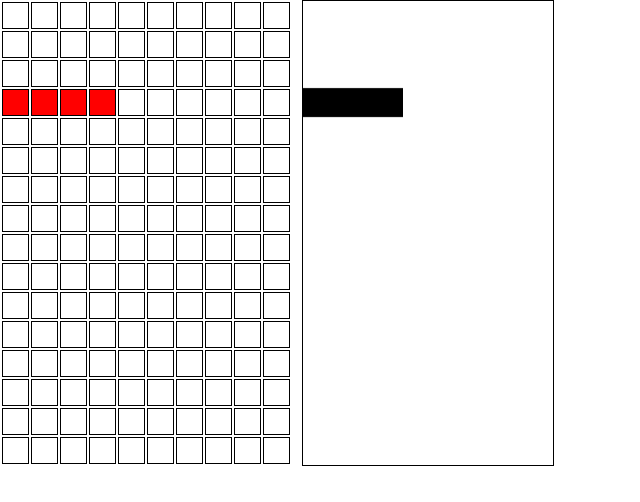
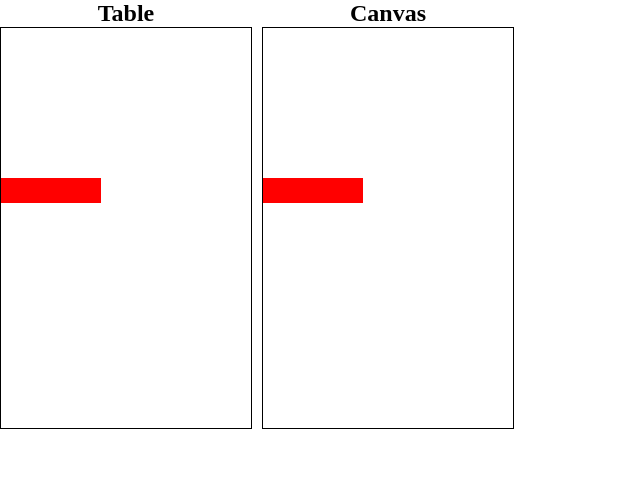
Before and after one commit to DigoErisdar/Tetris3, a Vue app: page / in a window 1280 px wide. Shown: the top 502 px of the page, without its empty margins (0-640 px from the left). Built offline with nearby package versions, Linux system fonts and the light colour scheme.

Commit message:
style canvas

```diff
--- a/src/components/CanvasWidget.vue
+++ b/src/components/CanvasWidget.vue
@@ -23,7 +23,8 @@ const matrix = useMatrix();
 const side = 25;
 
 function draw() {
-  for (const {position} of matrix.iter(props.matrix)) {
+  for (const {block, position} of matrix.iter(props.matrix)) {
+    ctx.value.fillStyle = block.color;
     ctx.value.fillRect(position.x * side, position.y * side, side, side);
   }
 }
--- a/src/components/TableWidget.module.scss
+++ b/src/components/TableWidget.module.scss
@@ -1,8 +1,10 @@
 .TableWidget {
+  border: 1px solid black;
+
   td {
     --side: 25px;
     width: var(--side);
     height: var(--side);
-    border: 1px solid black;
+    border: none;
   }
 }
--- a/src/components/TableWidget.vue
+++ b/src/components/TableWidget.vue
@@ -1,5 +1,5 @@
 <template>
-  <table :class="[style.TableWidget]">
+  <table :class="style.TableWidget" cellpadding="0" cellspacing="0">
     <tr v-for="row in matrix">
       <td v-for="block in row" :style="{backgroundColor: block.color}"></td>
     </tr>
--- a/src/components/VGame.module.scss
+++ b/src/components/VGame.module.scss
@@ -1,4 +1,7 @@
 .VGame {
   display: flex;
   gap: 10px;
+  h2 {
+    text-align: center;
+  }
 }
--- a/src/components/VGame.vue
+++ b/src/components/VGame.vue
@@ -1,7 +1,14 @@
 <template>
   <div :class="style.VGame">
-    <TableWidget :matrix="tetris.game.matrix"/>
-    <CanvasWidget :matrix="tetris.game.matrix"/>
+    <div>
+      <h2>Table</h2>
+      <TableWidget :matrix="tetris.game.matrix"/>
+    </div>
+    <div>
+      <h2>Canvas</h2>
+      <CanvasWidget :matrix="tetris.game.matrix"/>
+    </div>
+
   </div>
 
 </template>
@@ -22,7 +29,7 @@ const props = withDefaults(defineProps<GameProps>(), {
   rows: 16,
   cols: 10,
 })
-const tetris = useTetris(props.cols, props.rows, 3000);
+const tetris = useTetris(props.cols, props.rows, 1000);
 onMounted(() => {
   tetris.start();
 })
```
